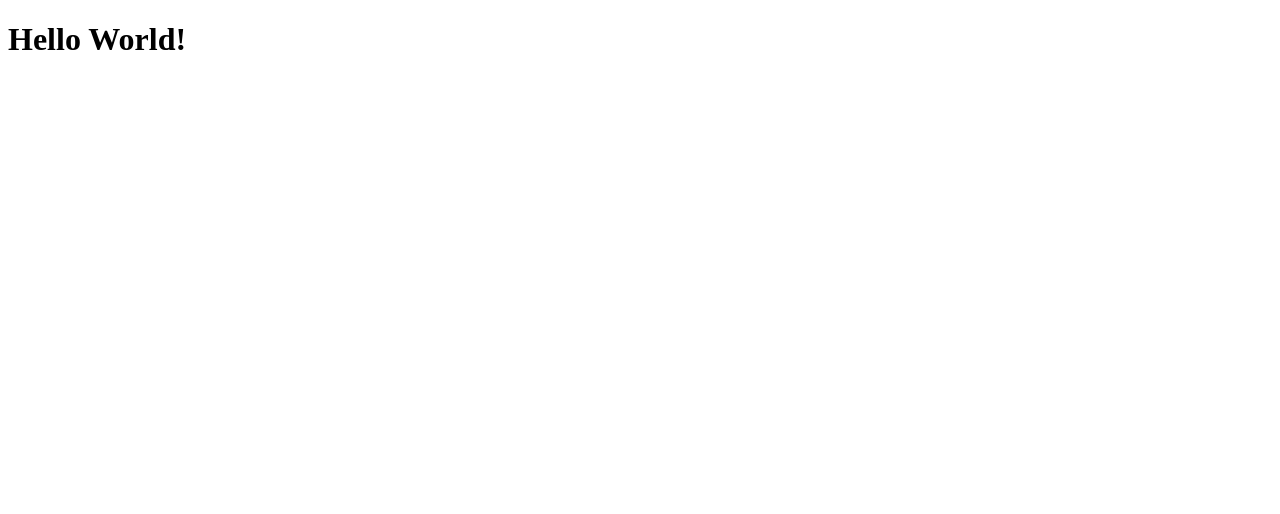
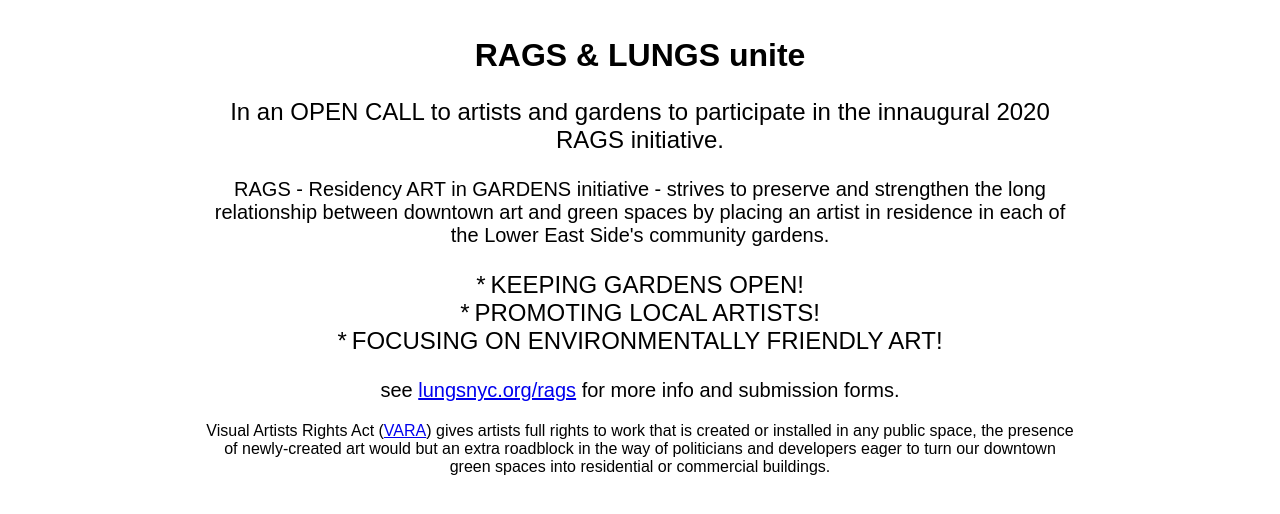
Before and after one commit to zhammer/rags-nyc, a plain HTML site: page public/index.html in a window 1280 px wide. Drawn offline with Linux system fonts and the light colour scheme.

Commit message:
basic webpage (#1)

```diff
--- a/public/index.html
+++ b/public/index.html
@@ -1,6 +1,42 @@
 <!DOCTYPE html>
 <html lang="en">
+
+<head>
+    <link rel="stylesheet" href="/style.css" />
+    <meta name="viewport" content="width=device-width, initial-scale=1" />
+    <meta name="description" content="Lower East Side Residency ART in GARDENS initiative" />
+    <title>RAGS NYC</title>
+</head>
+
 <body>
-  <h1>Hello World!</h1>
+    <main>
+        <div class="page centered">
+            <h1>RAGS & LUNGS unite</h1>
+            <p class="big">In an OPEN CALL to artists and gardens to participate in the innaugural 2020 RAGS initiative.</p>
+            <p class="medium">
+                RAGS - Residency ART in GARDENS initiative - strives to preserve and strengthen the long relationship
+                between downtown art and green spaces by placing an artist in residence in each of the Lower East Side's
+                community gardens.
+            </p>
+            <ul class="bulletin big">
+                <li>KEEPING GARDENS OPEN!</li>
+                <li>PROMOTING LOCAL ARTISTS!</li>
+                <li>FOCUSING ON ENVIRONMENTALLY FRIENDLY ART!</li>
+            </ul>
+            <p class="medium">
+                <!-- lungs/rags site isn't set up yet, for now this just goes to lungs landing page -->
+                see <a href="http://www.lungsnyc.org/">lungsnyc.org/rags</a> for more info and submission forms.
+            </p>
+            <p class="small">
+                Visual Artists Rights Act (<a href="https://en.wikipedia.org/wiki/Visual_Artists_Rights_Act">VARA</a>)
+                gives
+                artists full rights to work
+                that is created or installed in any public space, the presence of newly-created art would but an extra
+                roadblock in the way of politicians
+                and developers eager to turn our downtown green spaces into residential or commercial buildings.
+            </p>
+        </div>
+    </main>
 </body>
+
 </html>
--- /dev/null
+++ b/public/style.css
@@ -0,0 +1,47 @@
+/*
+-~-+=-~-+=-
+S T Y L E S
+-~-+=-~-+=-
+*/
+
+* {
+  box-sizing: border-box;
+}
+
+body {
+  margin: 0;
+  font-size: 16px;
+  font-family: Arial, Helvetica, sans-serif;
+}
+
+.page {
+  padding: 1em;
+  max-width: 900px;
+  margin: 0 auto;
+}
+
+.centered * {
+  text-align: center;
+}
+
+ul.bulletin {
+  list-style: none;
+  padding: 0;
+}
+
+ul.bulletin > li:before {
+  content: "*";
+  padding-right: 5px;
+}
+
+.big {
+  font-size: 1.5rem;
+}
+
+.medium {
+  font-size: 1.25rem;
+}
+
+.small {
+  font-size: 1rem;
+}
```
